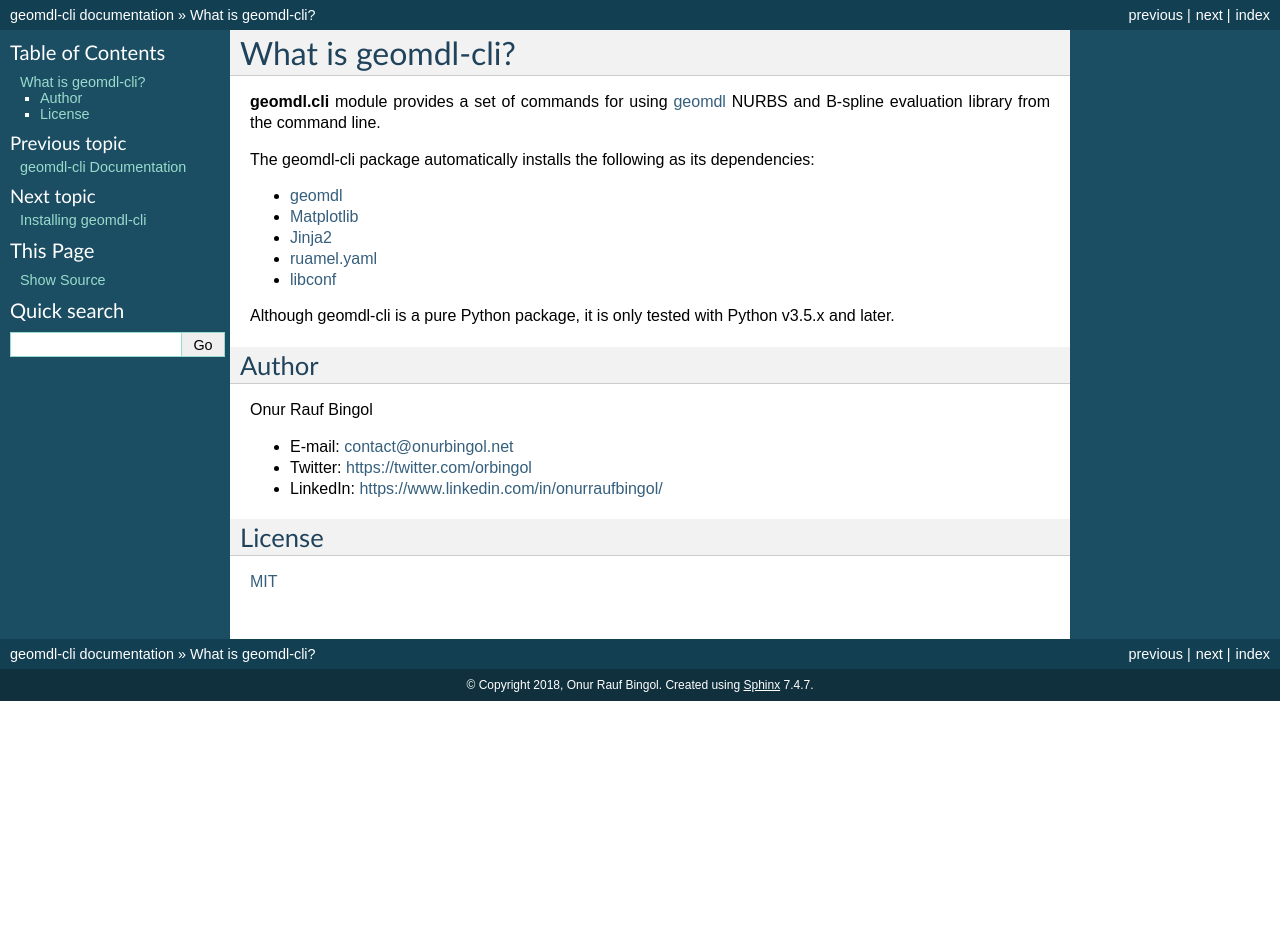
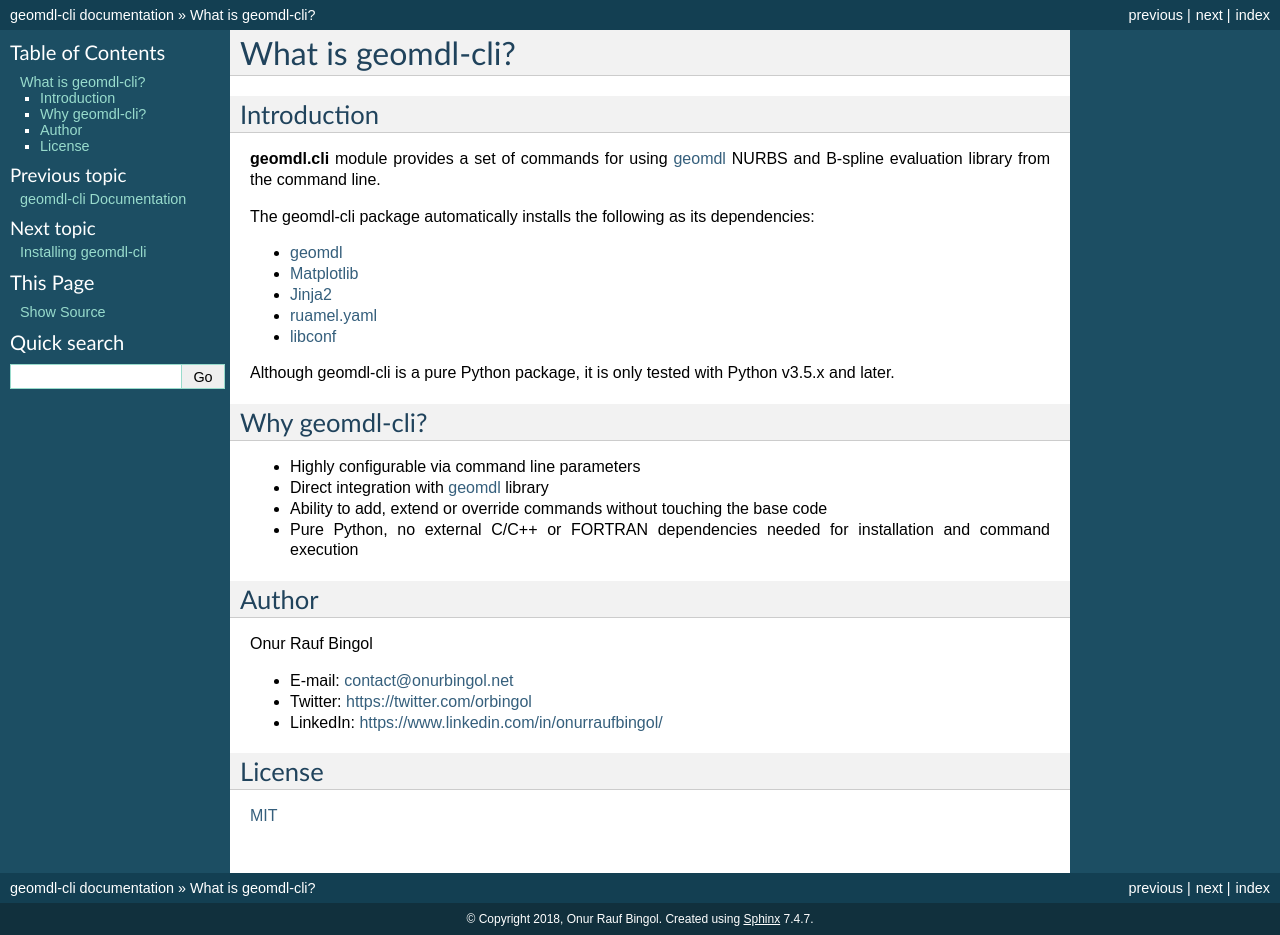
Before and after one commit to orbingol/geomdl-cli, a Sphinx documentation site: the page built from docs/intro.rst, in a window 1280 px wide. Built offline with Sphinx 7.4.7, drawn with Linux system fonts in a browser that asks for light colours; formulas are drawn with MathJax 3; before the commit the page ends 900 px from its top, so only the background shows below that.

Commit message:
Update intro docs

```diff
--- a/docs/intro.rst
+++ b/docs/intro.rst
@@ -1,5 +1,8 @@
 What is geomdl-cli?
 ^^^^^^^^^^^^^^^^^^^
+
+Introduction
+============
 
 **geomdl.cli** module provides a set of commands for using `geomdl <https://pypi.org/project/geomdl>`_ NURBS and
 B-spline evaluation library from the command line.
@@ -14,6 +17,14 @@
 
 Although geomdl-cli is a pure Python package, it is only tested with Python v3.5.x and later.
 
+Why geomdl-cli?
+===============
+
+* Highly configurable via command line parameters
+* Direct integration with `geomdl <https://pypi.org/project/geomdl>`_ library
+* Ability to add, extend or override commands without touching the base code
+* Pure Python, no external C/C++ or FORTRAN dependencies needed for installation and command execution
+
 Author
 ======
 
```
